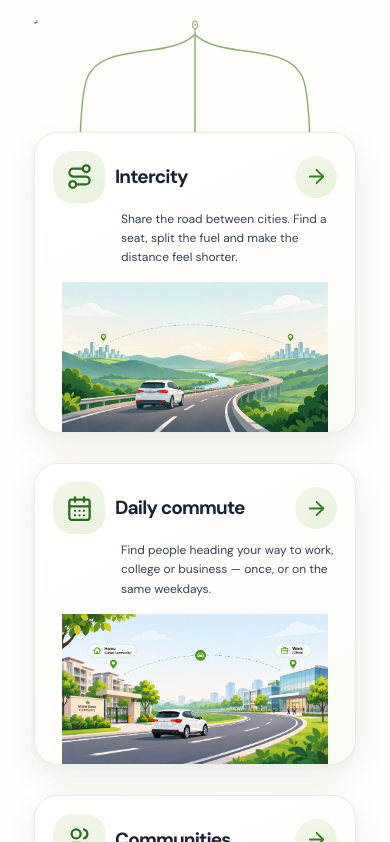
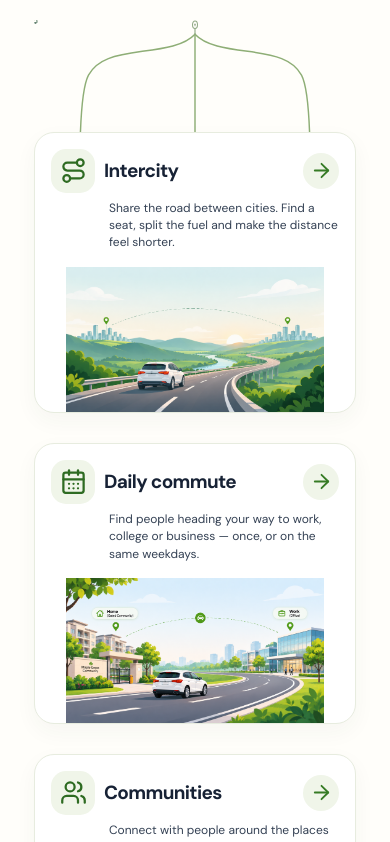
Before and after one commit to Surya8074/viaris-website, a React (Vite) app: page / in a window 390 px wide. Shown: the part 4362-5204 px from the top of the page. Built offline with nearby package versions, Linux system fonts and the light colour scheme.

Commit message:
Polish feature cards and tighten content spacing

```diff
--- a/src/styles/viaris-features.css
+++ b/src/styles/viaris-features.css
@@ -69,12 +69,12 @@
   flex-direction:column;
   min-width:0;
   min-height:100%;
-  padding:20px 20px 0;
+  padding:18px 18px 0;
   overflow:hidden;
-  background:linear-gradient(155deg,#fff 0%,#fffefa 68%,#f8fbf3 100%);
-  border:1px solid rgba(133,169,105,.18);
-  border-radius:27px;
-  box-shadow:0 12px 34px rgba(37,58,42,.075),0 2px 7px rgba(37,58,42,.035);
+  background:#fff;
+  border:1px solid #e7ecdf;
+  border-radius:22px;
+  box-shadow:0 8px 22px rgba(37,58,42,.045);
 }
 .vf-feature::before{
   content:"";
@@ -88,32 +88,32 @@
 .vf-feature__copy{
   width:100%;
   margin:0;
-  padding:0 0 18px;
+  padding:0 0 12px;
 }
 .vf-feature__title{
   display:grid;
-  grid-template-columns:64px minmax(0,1fr) 52px;
+  grid-template-columns:52px minmax(0,1fr) 40px;
   align-items:center;
-  gap:14px;
+  gap:12px;
 }
 .vf-feature__icon{
   display:inline-flex;
-  width:64px;
-  height:64px;
-  flex:0 0 64px;
+  width:40px;
+  height:40px;
+  flex:0 0 52px;
   align-items:center;
   justify-content:center;
   color:#2e6b22;
-  background:linear-gradient(145deg,#f1f7e9,#eaf3df);
-  border-radius:23px;
+  background:#f0f5e9;
+  border-radius:17px;
 }
 .vf-feature h3{
   margin:0;
   color:#172235;
-  font-size:clamp(18px,1.65vw,23px);
+  font-size:clamp(17px,1.45vw,20px);
   line-height:1.15;
   font-weight:700;
-  letter-spacing:-.045em;
+  letter-spacing:-.035em;
 }
 .vf-feature__arrow{
   display:inline-flex;
@@ -122,23 +122,23 @@
   align-items:center;
   justify-content:center;
   color:#367b25;
-  background:linear-gradient(145deg,#f3f8eb,#e8f2d9);
+  background:#f0f5e9;
   border-radius:50%;
 }
 .vf-feature p{
   max-width:none;
-  margin:5px 4px 0 78px;
+  margin:8px 0 0 64px;
   color:#344154;
-  font-size:13px;
-  line-height:1.55;
+  font-size:12.5px;
+  line-height:1.45;
 }
 .vf-feature__illustration{
   width:calc(100% + 40px);
-  height:clamp(150px,15vw,190px);
+  height:clamp(145px,13vw,170px);
   display:block;
   margin:auto -20px 0;
   overflow:hidden;
-  border-radius:0 0 26px 26px;
+  border-radius:0 0 21px 21px;
   background:transparent;
 }
 .vf-feature__illustration img{
@@ -154,21 +154,21 @@
   .vf-kicker{font-size:8px;letter-spacing:.2em}
   .vf-route-stage{height:142px;margin:18px auto 0}
   .vf-features{grid-template-columns:1fr;row-gap:30px}
-  .vf-feature{padding:18px 18px 0;border-radius:24px}
-  .vf-feature__title{grid-template-columns:56px minmax(0,1fr) 46px;gap:12px}
-  .vf-feature__icon{width:56px;height:56px;border-radius:19px}
-  .vf-feature__arrow{width:46px;height:46px}
-  .vf-feature__illustration{height:170px;width:calc(100% + 36px);margin:auto -18px 0;border-radius:0 0 23px 23px}
+  .vf-feature{padding:16px 16px 0;border-radius:20px}
+  .vf-feature__title{grid-template-columns:48px minmax(0,1fr) 38px;gap:10px}
+  .vf-feature__icon{width:48px;height:48px;border-radius:15px}
+  .vf-feature__arrow{width:38px;height:38px}
+  .vf-feature__illustration{height:160px;width:calc(100% + 32px);margin:auto -16px 0;border-radius:0 0 19px 19px}
   .vf-feature h3{font-size:19px}
-  .vf-feature p{font-size:12px;line-height:1.6;margin:7px 0 0 68px}
+  .vf-feature p{font-size:12px;line-height:1.45;margin:7px 0 0 58px}
 }
 @media(max-width:440px){
   .vf-route-stage{height:112px}
-  .vf-feature__illustration{height:150px}
+  .vf-feature__illustration{height:145px}
   .vf-feature__copy{padding:0 0 15px}
-  .vf-feature__title{grid-template-columns:52px minmax(0,1fr) 42px;gap:10px}
-  .vf-feature__icon{width:52px;height:52px}
-  .vf-feature__arrow{width:42px;height:42px}
+  .vf-feature__title{grid-template-columns:44px minmax(0,1fr) 36px;gap:9px}
+  .vf-feature__icon{width:44px;height:44px}
+  .vf-feature__arrow{width:36px;height:36px}
 }
 @media(prefers-reduced-motion:reduce){
   .vf-car{display:none}
```
